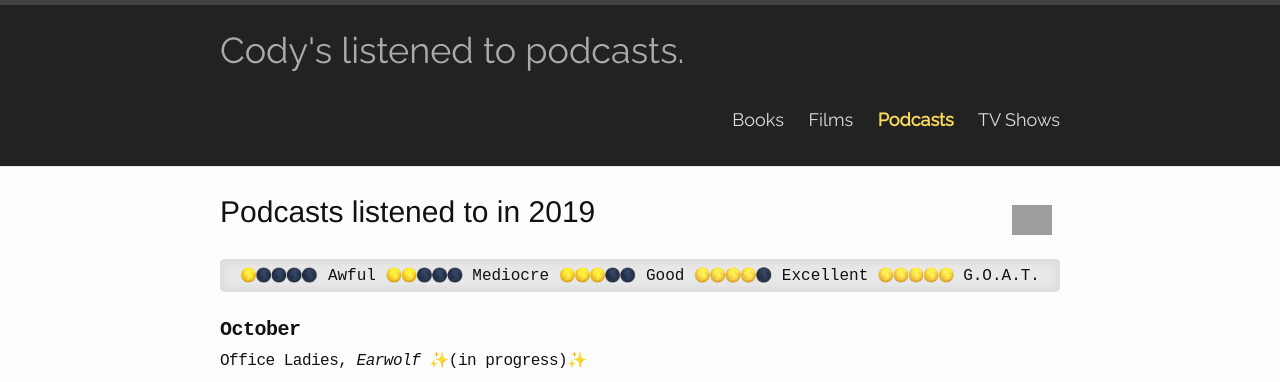
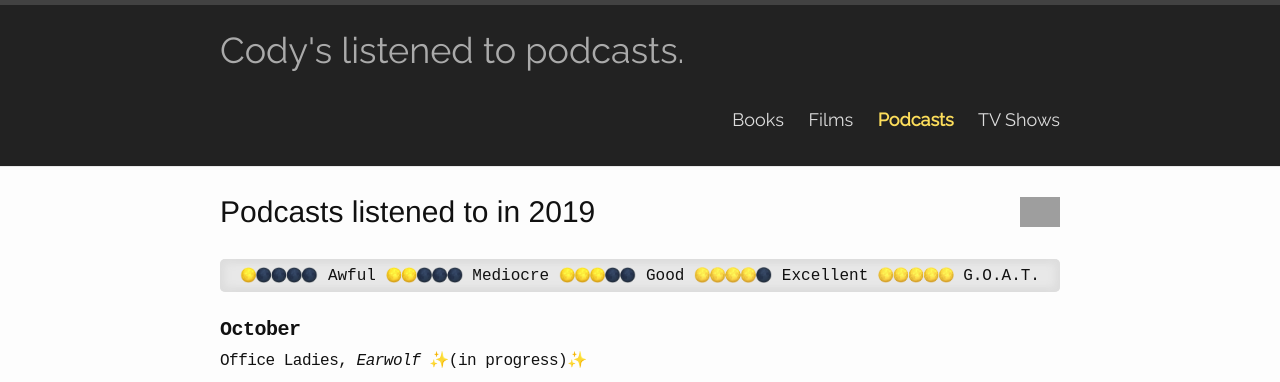
Before and after one commit to codydalerodgers/personal-blog, a Jekyll site: the page built from _podcasts/2019.md, in a window 1280 px wide. Shown: the top 382 px of the page. Built offline with Jekyll 4.4.1, drawn with Linux system fonts in a browser that asks for light colours; nearby versions of some CDN libraries; grey boxes are pictures that could not be loaded.

Commit message:
Minor css change

```diff
--- a/assets/main.scss
+++ b/assets/main.scss
@@ -675,7 +675,6 @@ table {
 
 #filter-button {
   float: right;
-  padding: 1% 1% 1% 1%;
   cursor: pointer;
 }
 
```
